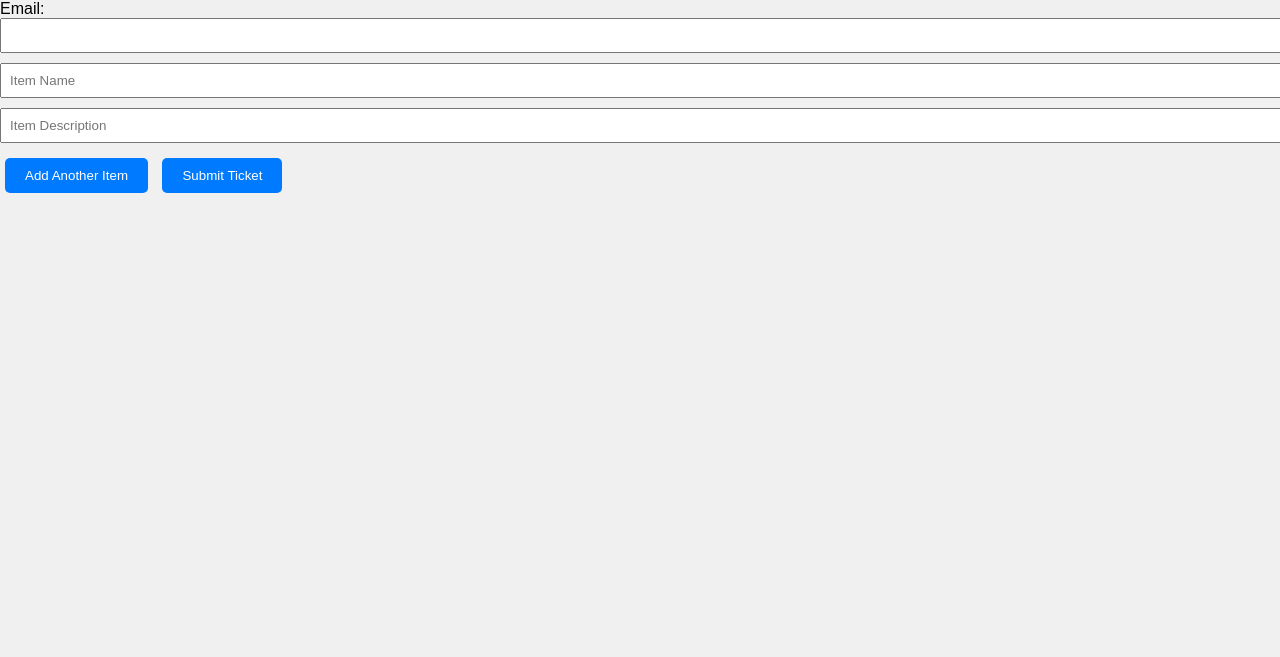
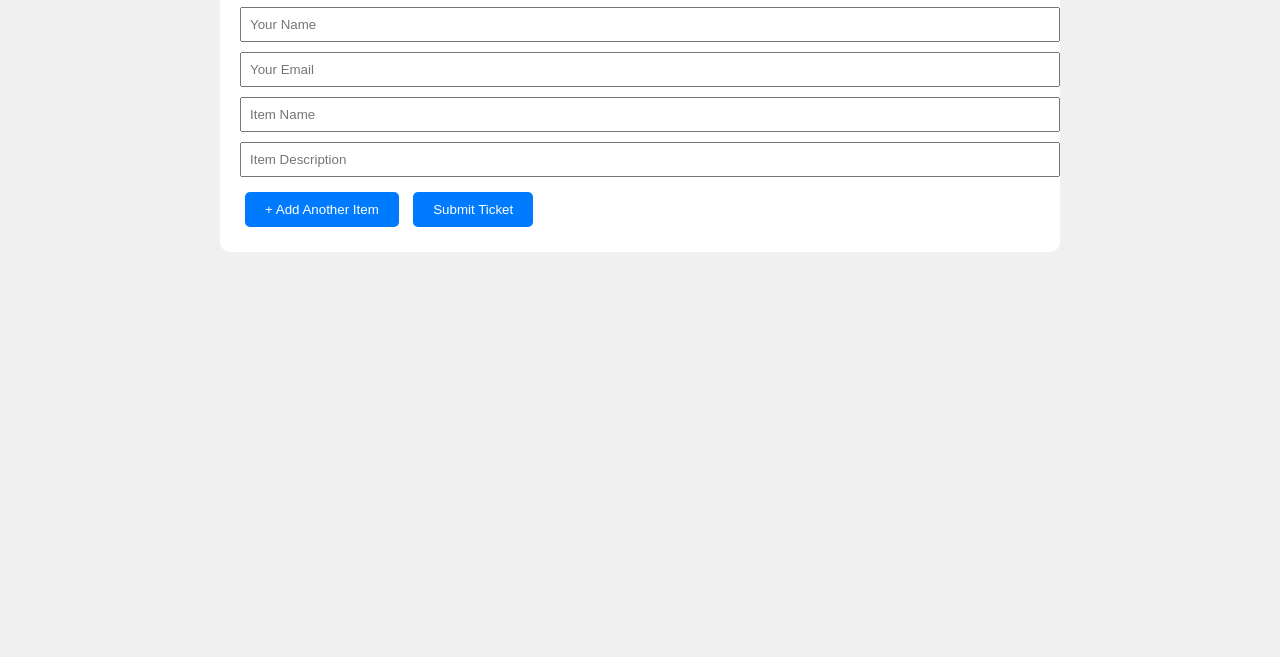
Before and after one commit to EddieTheDog/lost-and-found-kiosk, a website: page public/kiosk.html in a window 1280 px wide. Shown: the part 143-800 px from the top of the page. Drawn offline with Linux system fonts and the light colour scheme.

Commit message:
Refactor kiosk form and input elements

```diff
--- a/public/kiosk.html
+++ b/public/kiosk.html
@@ -1,25 +1,23 @@
 <!DOCTYPE html>
-<html lang="en">
+<html>
 <head>
-<meta charset="UTF-8">
-<title>Lost & Found Kiosk</title>
-<link rel="stylesheet" href="style.css">
+  <title>Lost & Found Kiosk</title>
+  <link rel="stylesheet" href="style.css">
 </head>
 <body>
-<div class="kiosk-container">
+<div class="container">
   <h1>Lost & Found Kiosk</h1>
-  <form id="ticketForm">
-    <label>Name:<input type="text" name="name" required></label>
-    <label>Email:<input type="email" name="email" required></label>
+  <form id="kioskForm">
+    <input type="text" name="name" placeholder="Your Name" required>
+    <input type="email" name="email" placeholder="Your Email" required>
     <div id="itemsContainer">
-      <div class="item-entry">
-        <input type="text" name="itemName" placeholder="Item Name" required>
-        <input type="text" name="itemDescription" placeholder="Item Description" required>
-      </div>
+      <input type="text" name="items[0][name]" placeholder="Item Name" required>
+      <input type="text" name="items[0][description]" placeholder="Item Description">
     </div>
-    <button type="button" id="addItemBtn">Add Another Item</button>
+    <button type="button" id="addItem">+ Add Another Item</button>
     <button type="submit">Submit Ticket</button>
   </form>
+  <div id="qrResult"></div>
 </div>
 <script src="app.js"></script>
 </body>
```
